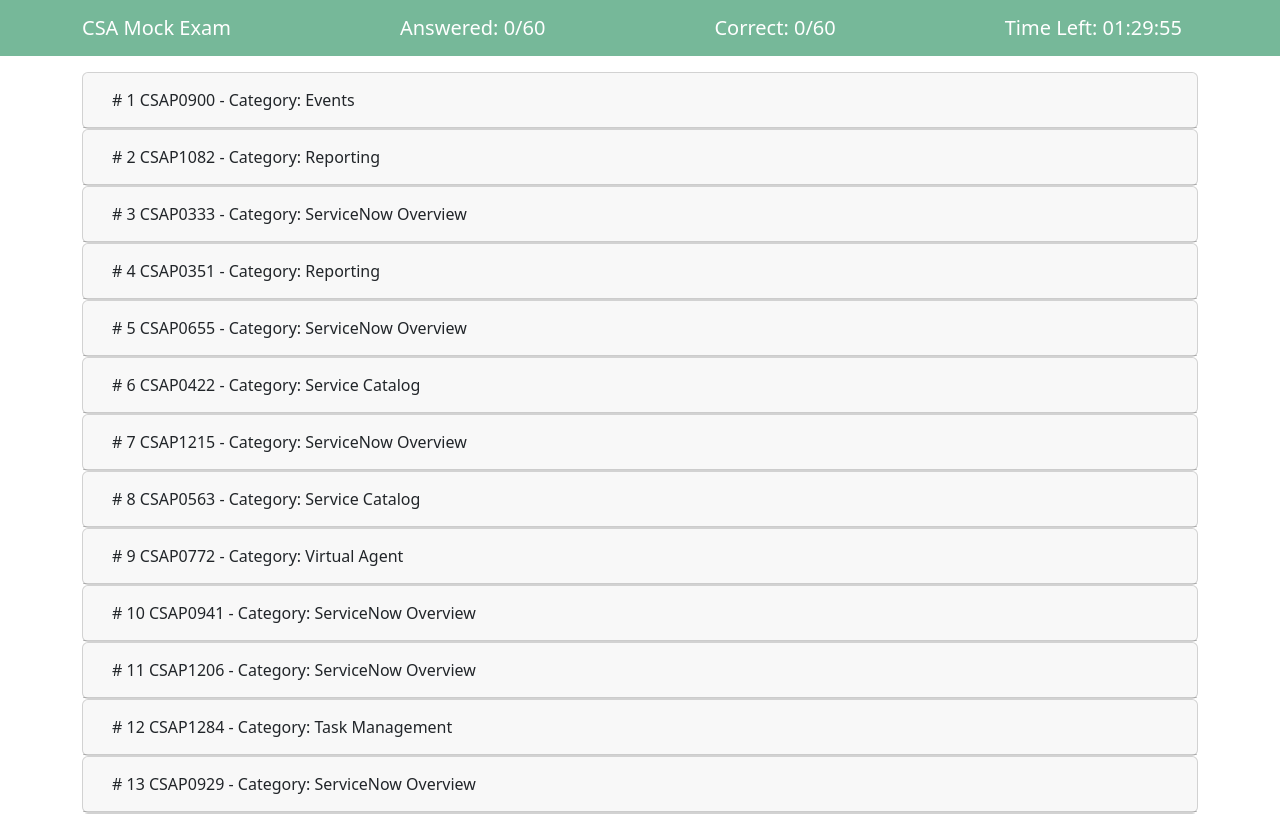
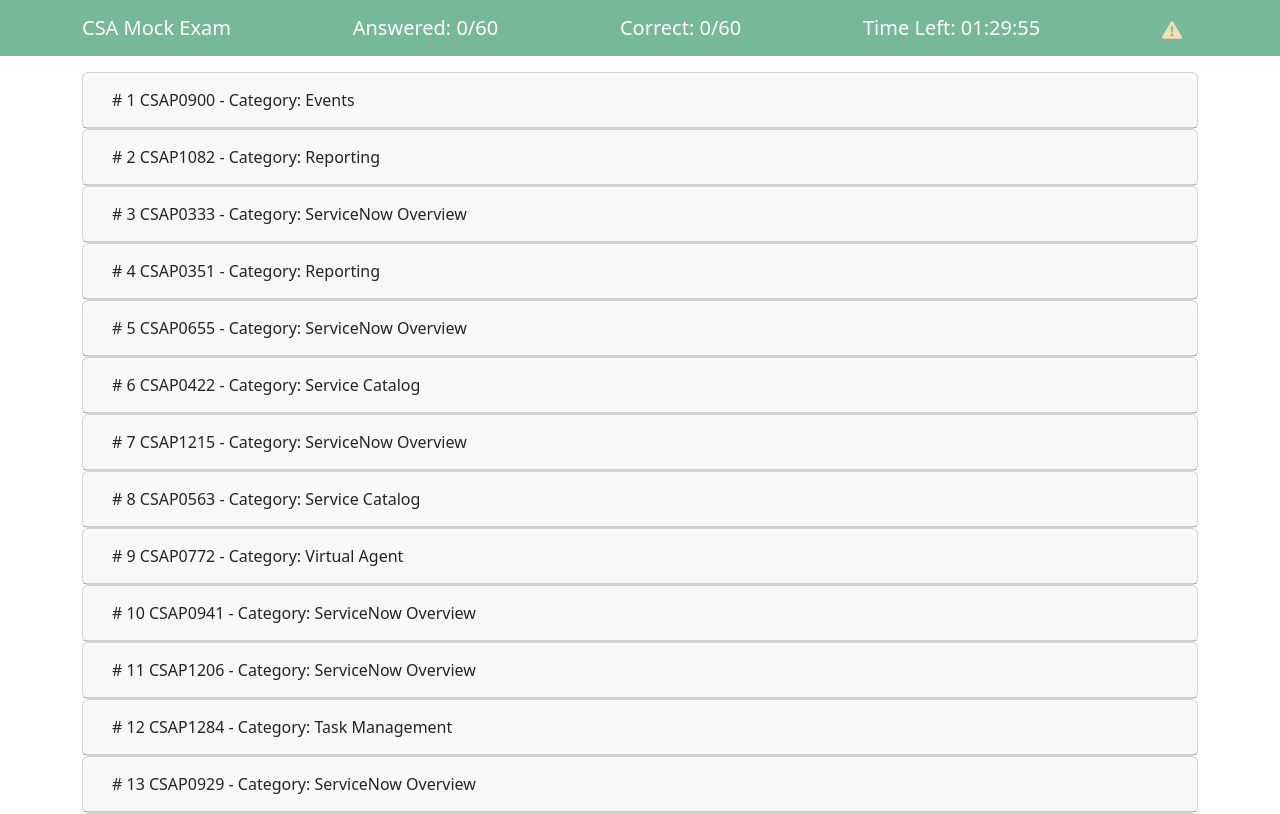
Before and after one commit to sebadasta/CSA_MockExam, a plain HTML site: page index.html in a window 1280 px wide. Shown: the top 814 px of the page. Drawn offline with nearby package versions, Linux system fonts and the light colour scheme.

Commit message:
Report Issue Btn

```diff
--- a/index.css
+++ b/index.css
@@ -28,3 +28,17 @@
     color: #4c7faf;
     list-style: disc !important;
 }
+
+.reportBtn:hover{
+transition-property: color;
+transition-duration: 0.51s;
+color:#fffcf6;
+
+}
+
+.reportBtn{
+    transition-property: color;
+    transition-duration: 0.51s;
+    color:wheat;
+
+    }
--- a/index.html
+++ b/index.html
@@ -18,6 +18,12 @@
         <div id="correctCount" class ="navbar-brand">Correct: 0/60</div>
         <!-- <div id="timerBtn" class ="navbar-brand btn" onClick="actionTimer(this)">Pause Timer</div> -->
         <div class ="timer navbar-brand">Time Left: <span id="time">1:30:00</span></div>
+        <div id="report" class ="navbar-brand" data-toggle="tooltip" data-placement="top" title="Report Issue!"><a href="https://github.com/sebadasta/CSA_MockExam/issues/new" target="_blank">
+          <svg xmlns="http://www.w3.org/2000/svg" width="20" height="20" fill="currentColor" class="reportBtn" viewBox="0 0 16 16">
+            <path d="M8.982 1.566a1.13 1.13 0 0 0-1.96 0L.165 13.233c-.457.778.091 1.767.98 1.767h13.713c.889 0 1.438-.99.98-1.767zM8 5c.535 0 .954.462.9.995l-.35 3.507a.552.552 0 0 1-1.1 0L7.1 5.995A.905.905 0 0 1 8 5m.002 6a1 1 0 1 1 0 2 1 1 0 0 1 0-2"/>
+          </svg>
+        </a></div>
+
       </div> <!-- container.// -->
       </nav>
 
```
